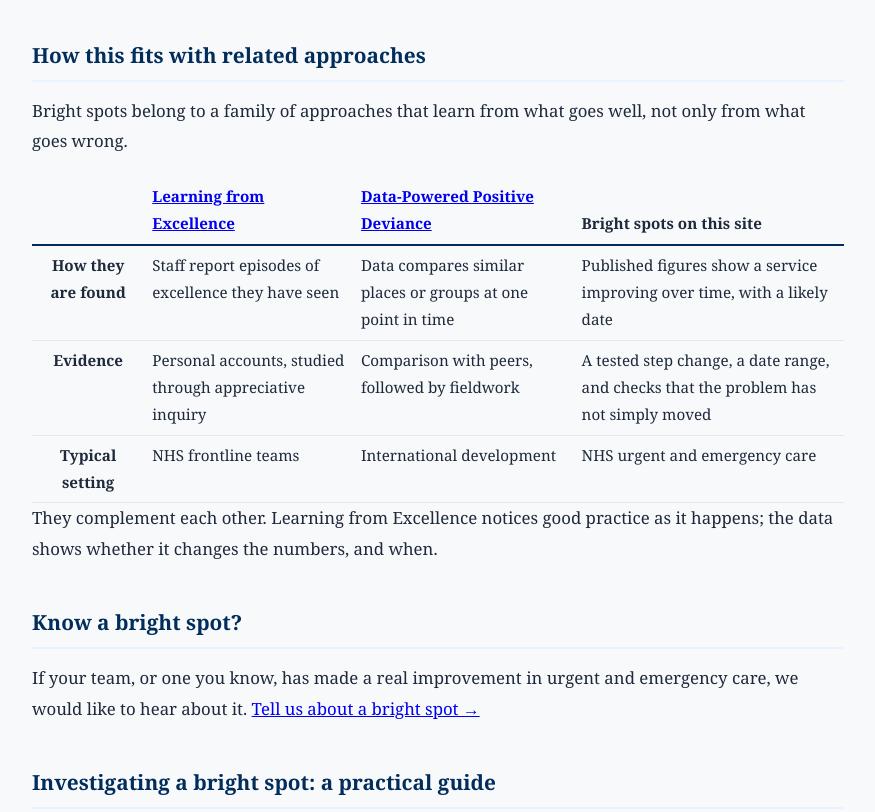
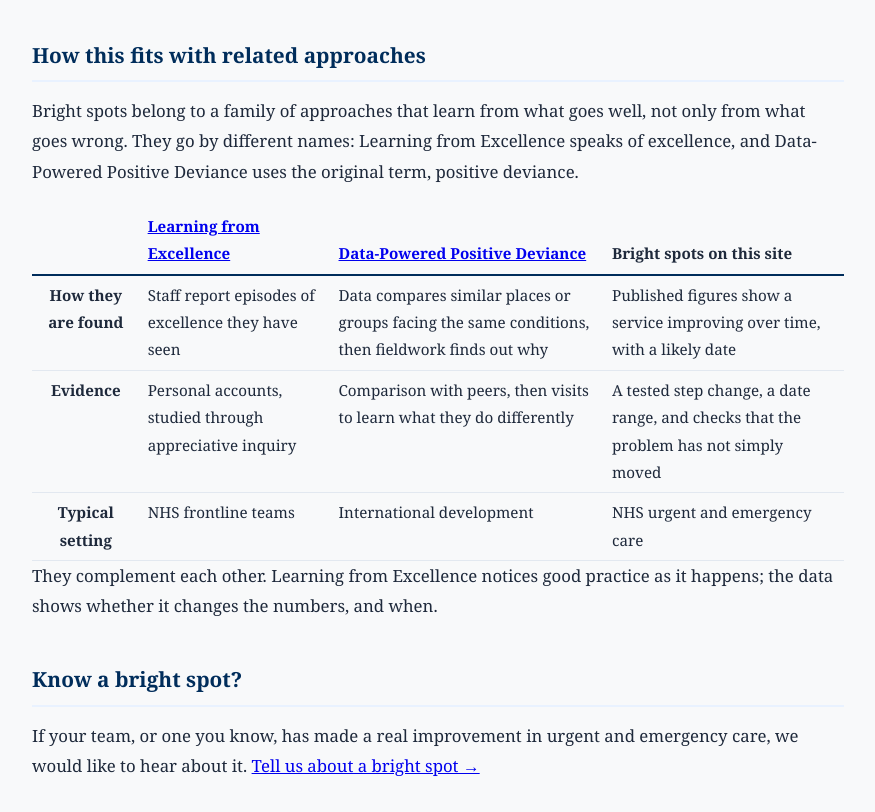
Before and after one commit to sydstewart/viableSPC, a plain HTML site: page bright-spots.html in a window 1280 px wide. Shown: the part 1369-2181 px from the top of the page, without its empty margins (202-1077 px from the left). Drawn offline with Linux system fonts and the light colour scheme.

Commit message:
Release 6.1.1: links to Learning from Excellence and DPPD Corrections to links Pagefind update for Release Note page update

```diff
--- a/bright-spots.html
+++ b/bright-spots.html
@@ -51,13 +51,13 @@
     <p>The <a href="how-to-use-the-analyser.html">StepChange Analyzer</a> does the first check, and <a href="how-the-analyser-is-tested.html">how the analyser is tested</a> explains why you can rely on it. A real change still needs the team&rsquo;s own account to explain why it happened.</p>
 
     <h2 id="section-related">How this fits with related approaches</h2>
-    <p>Bright spots belong to a family of approaches that learn from what goes well, not only from what goes wrong.</p>
+    <p>Bright spots belong to a family of approaches that learn from what goes well, not only from what goes wrong. They go by different names: Learning from Excellence speaks of excellence, and Data-Powered Positive Deviance uses the original term, positive deviance.</p>
     <div style="overflow-x:auto;">
     <table style="width:100%;border-collapse:collapse;font-size:0.95em;">
         <thead><tr><th style="padding:6px 8px;border-bottom:2px solid #002d5b;text-align:left;vertical-align:bottom;"></th><th style="padding:6px 8px;border-bottom:2px solid #002d5b;text-align:left;vertical-align:bottom;"><a href="https://learningfromexcellence.com/" target="_blank" rel="noopener">Learning from Excellence</a></th><th style="padding:6px 8px;border-bottom:2px solid #002d5b;text-align:left;vertical-align:bottom;"><a href="https://www.undp.org/acceleratorlabs/our-work/positive-deviance" target="_blank" rel="noopener">Data-Powered Positive Deviance</a></th><th style="padding:6px 8px;border-bottom:2px solid #002d5b;text-align:left;vertical-align:bottom;">Bright spots on this site</th></tr></thead>
         <tbody>
-        <tr><th style="padding:6px 8px;border-bottom:1px solid #e2e8f0;vertical-align:top;">How they are found</th><td style="padding:6px 8px;border-bottom:1px solid #e2e8f0;vertical-align:top;">Staff report episodes of excellence they have seen</td><td style="padding:6px 8px;border-bottom:1px solid #e2e8f0;vertical-align:top;">Data compares similar places or groups at one point in time</td><td style="padding:6px 8px;border-bottom:1px solid #e2e8f0;vertical-align:top;">Published figures show a service improving over time, with a likely date</td></tr>
-        <tr><th style="padding:6px 8px;border-bottom:1px solid #e2e8f0;vertical-align:top;">Evidence</th><td style="padding:6px 8px;border-bottom:1px solid #e2e8f0;vertical-align:top;">Personal accounts, studied through appreciative inquiry</td><td style="padding:6px 8px;border-bottom:1px solid #e2e8f0;vertical-align:top;">Comparison with peers, followed by fieldwork</td><td style="padding:6px 8px;border-bottom:1px solid #e2e8f0;vertical-align:top;">A tested step change, a date range, and checks that the problem has not simply moved</td></tr>
+        <tr><th style="padding:6px 8px;border-bottom:1px solid #e2e8f0;vertical-align:top;">How they are found</th><td style="padding:6px 8px;border-bottom:1px solid #e2e8f0;vertical-align:top;">Staff report episodes of excellence they have seen</td><td style="padding:6px 8px;border-bottom:1px solid #e2e8f0;vertical-align:top;">Data compares similar places or groups facing the same conditions, then fieldwork finds out why</td><td style="padding:6px 8px;border-bottom:1px solid #e2e8f0;vertical-align:top;">Published figures show a service improving over time, with a likely date</td></tr>
+        <tr><th style="padding:6px 8px;border-bottom:1px solid #e2e8f0;vertical-align:top;">Evidence</th><td style="padding:6px 8px;border-bottom:1px solid #e2e8f0;vertical-align:top;">Personal accounts, studied through appreciative inquiry</td><td style="padding:6px 8px;border-bottom:1px solid #e2e8f0;vertical-align:top;">Comparison with peers, then visits to learn what they do differently</td><td style="padding:6px 8px;border-bottom:1px solid #e2e8f0;vertical-align:top;">A tested step change, a date range, and checks that the problem has not simply moved</td></tr>
         <tr><th style="padding:6px 8px;border-bottom:1px solid #e2e8f0;vertical-align:top;">Typical setting</th><td style="padding:6px 8px;border-bottom:1px solid #e2e8f0;vertical-align:top;">NHS frontline teams</td><td style="padding:6px 8px;border-bottom:1px solid #e2e8f0;vertical-align:top;">International development</td><td style="padding:6px 8px;border-bottom:1px solid #e2e8f0;vertical-align:top;">NHS urgent and emergency care</td></tr>
         </tbody>
     </table>
@@ -131,7 +131,7 @@
 <p style="margin-top:8px;"><strong>Vietnam application and healthcare:</strong> Pascale RT, Sternin J, Sternin M. <em>The Power of Positive Deviance: How Unlikely Innovators Solve the World’s Toughest Problems.</em> Harvard Business Press, 2010.</p>
 <p style="margin-top:8px;"><strong>Bright Spots framing:</strong> Heath C, Heath D. <em>Switch: How to Change Things When Change Is Hard.</em> Random House, 2010.</p>
 <p style="margin-top:8px;"><strong>Learning from Excellence:</strong> Kelly N, Blake S, Plunkett A. <a href="https://adc.bmj.com/content/101/9/788" target="_blank" rel="noopener">Learning from excellence in healthcare: a new approach to incident reporting.</a> <em>Archives of Disease in Childhood</em> 2016;101(9):788&ndash;791. <a href="https://learningfromexcellence.com/" target="_blank" rel="noopener">learningfromexcellence.com</a></p>
-<p style="margin-top:8px;"><strong>Data-Powered Positive Deviance:</strong> <a href="https://static1.squarespace.com/static/614dae085246883818475c39/t/619f7f163ed02a77d13fd1bd/1637842759939/DPPD+Handbook+Nov+2021.pdf" target="_blank" rel="noopener"><em>Data Powered Positive Deviance Handbook.</em></a> UNDP Accelerator Labs, GIZ Data Lab and University of Manchester, 2021. <a href="https://www.undp.org/acceleratorlabs/our-work/positive-deviance" target="_blank" rel="noopener">About the initiative</a></p>
+<p style="margin-top:8px;"><strong>Data-Powered Positive Deviance:</strong> <em>Data Powered Positive Deviance Handbook.</em> UNDP Accelerator Labs, GIZ Data Lab and University of Manchester, 2021. <a href="https://www.undp.org/acceleratorlabs/our-work/positive-deviance" target="_blank" rel="noopener">About the initiative</a></p>
 <p style="margin-top:8px;"><strong>Bootstrap CUSUM method:</strong> Taylor, W.A. Change-Point Analysis (2000). Building on Page (1954), Hinkley (1971), Efron &amp; Tibshirani (1993).</p>
 <p style="margin-top:8px;"><a href="index.html">stepchangeanalysis.com</a> — free, browser-based, no data uploaded  ·  © Syd Stewart / StepChangeAnalysis.com · June 2026</p>
 </footer>
--- a/pagefind/pagefind-entry.json
+++ b/pagefind/pagefind-entry.json
@@ -1 +1 @@
-{"version":"1.6.0","languages":{"en":{"hash":"en_1bf52412a2","wasm":"en","page_count":98}},"include_characters":["_","‿","⁀","⁔","︳","︴","﹍","﹎","﹏","＿"]}
+{"version":"1.6.0","languages":{"en":{"hash":"en_663215e3c2","wasm":"en","page_count":98}},"include_characters":["_","‿","⁀","⁔","︳","︴","﹍","﹎","﹏","＿"]}
```
Also changed, not shown: 14 other files.
